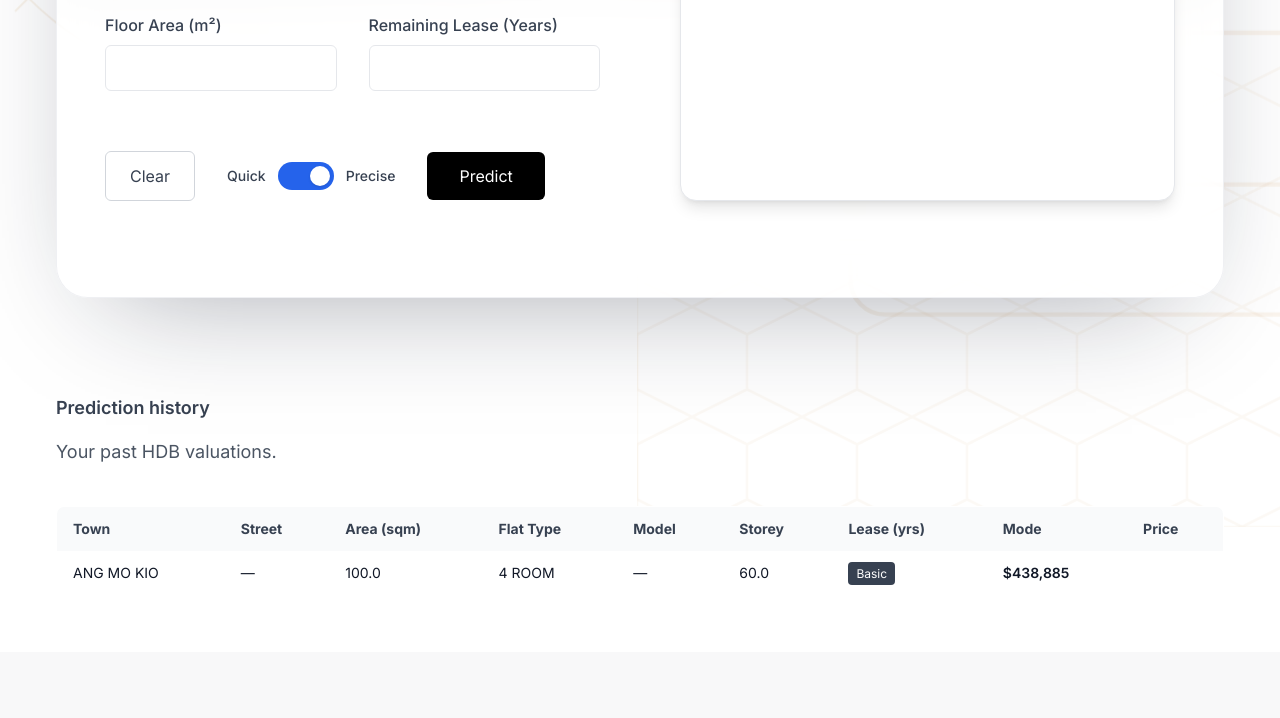
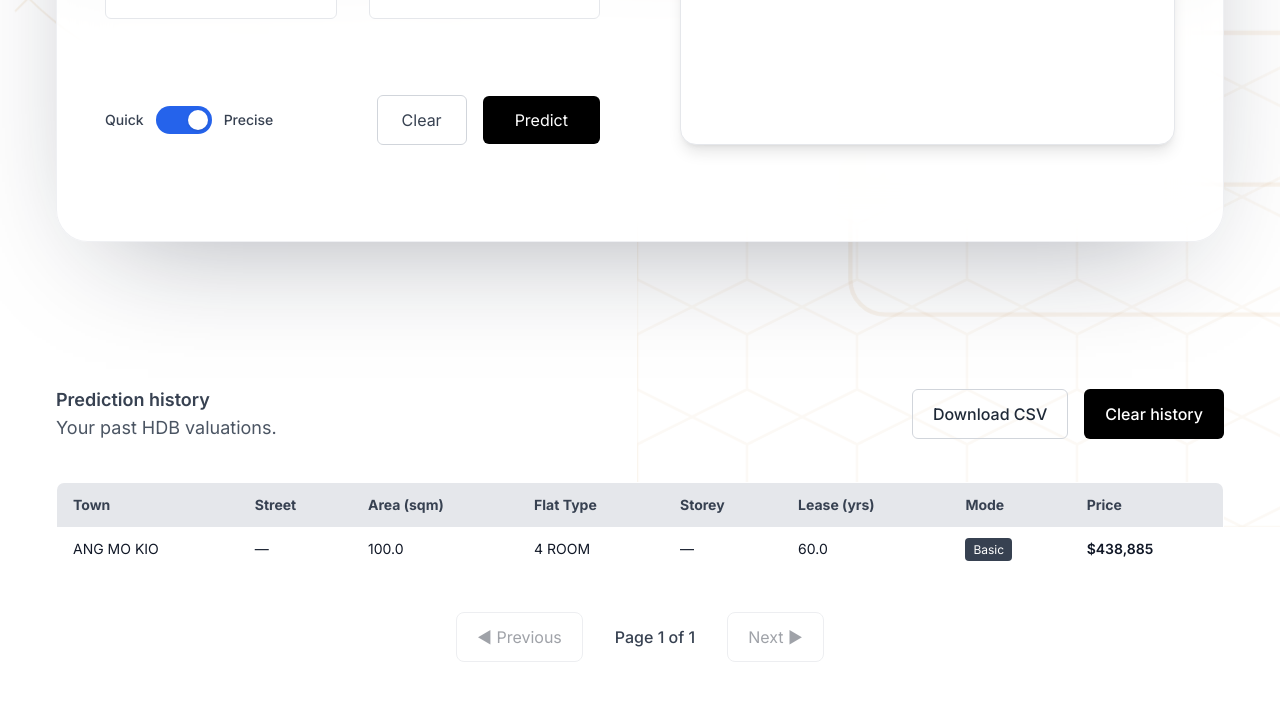
Before and after one commit to 4ndrrw/HDB-Price-Predictor, a Flask app: page /predict in a window 1280 px wide. Shown: the part 801-1519 px from the top of the page. Before the commit the page ends 1386 px from the top, so only its background shows below. Run offline with Flask 3, Linux system fonts and the light colour scheme; a user stored in the database is signed in; data comes from the database, SQL or seed files in the repository; both versions use the stored data as it was after the commit; parts of the project's set-up code (start-up, migrations or seed data) failed here and were passed over; some libraries are stand-ins or nearby versions.

Commit message:
Made a few layout changes on pred page

```diff
--- a/app/templates/layout.html
+++ b/app/templates/layout.html
@@ -1,6 +1,7 @@
 <!DOCTYPE html>
 <html lang="en">
 <style>[x-cloak] { display: none !important; }</style>
+<script defer src="https://unpkg.com/alpinejs@3.12.0/dist/cdn.min.js"></script>
 <head>
   <meta charset="UTF-8">
   <title>{{ title or "Property Price ML" }}</title>
@@ -173,7 +174,7 @@
 
 
   <!-- PAGE CONTENT -->
-  <main class="max-w-[90rem] mx-auto px-8 py-14">
+  <main class="max-w-[95rem] mx-auto px-8 py-14">
     {% block content %}{% endblock %}
   </main>
 
--- a/app/templates/predict.html
+++ b/app/templates/predict.html
@@ -139,7 +139,7 @@
 <!-- ============================================================
      UNIFIED HERO CARD
 =============================================================== -->
-<section class="relative max-w-[90rem] mx-auto mt-24 px-6">
+<section class="relative max-w-[90rem] mx-auto mt-6 px-6">
 
   <div class="relative rounded-[32px] bg-white/70 backdrop-blur-xl
               border border-gray-200/60 shadow-[0_40px_120px_-50px_rgba(15,23,42,0.4)]
@@ -193,7 +193,6 @@
             </div>
 
             <!-- TOWN (BASIC MODE ONLY, ALPINE SEARCH DROPDOWN) -->
-            <script defer src="https://unpkg.com/alpinejs@3.12.0/dist/cdn.min.js"></script>
             <div class="space-y-2 basic-only relative" x-data="hdbTownSelect()" @click.outside="open = false">
               <label class="text-base font-medium text-gray-700">Town</label>
 
@@ -328,17 +327,12 @@
           </div>
 
           <!-- =====================================================
-              ACTION BAR — CLEAR • TOGGLE • PREDICT
+              ACTION BAR — SWITCH (LEFT) • BUTTONS (RIGHT)
           ====================================================== -->
-          <div class="flex items-center gap-8 pt-6">
+          <div class="quick-only h-20"></div>
+          <div class="flex justify-between items-center pt-10">
 
-            <!-- CLEAR BUTTON -->
-            <button type="reset"
-              class="px-6 py-3 rounded-md border border-gray-300 text-gray-700 hover:bg-gray-50">
-              Clear
-            </button>
-
-            <!-- MODE TOGGLE -->
+            <!-- LEFT: Quick / Precise Mode Toggle -->
             <div class="flex items-center gap-3 select-none">
               <span class="text-sm font-medium text-gray-700">Quick</span>
 
@@ -355,11 +349,18 @@
               <span class="text-sm font-medium text-gray-700">Precise</span>
             </div>
 
-            <!-- SINGLE PREDICT BUTTON -->
+            <!-- RIGHT: Buttons -->
+            <div class="flex items-center gap-4">
+              <button type="reset"
+                class="px-6 py-3 rounded-md border border-gray-300 text-gray-700 hover:bg-gray-50">
+                Clear
+              </button>
+
               <button type="submit" id="predictBtn"
                       class="px-8 py-3 bg-black text-white rounded-md hover:bg-gray-900 transition">
                 Predict
               </button>
+            </div>
 
           </div>
 
@@ -403,24 +404,59 @@
 <!-- ============================================================
      HISTORY SECTION
 =============================================================== -->
-<section class="max-w-[90rem] mx-auto mt-24 px-6 space-y-10">
+<section class="max-w-[90rem] mx-auto mt-36 px-6 space-y-10">
 
   {% if user_logged_in %}
-    <div class="flex flex-col gap-4">
+
+    <!-- TITLE + BUTTONS IN SAME ROW -->
+    <div class="flex items-center justify-between">
+
+      <!-- LEFT — TITLES -->
+      <div>
         <p class="text-lg font-semibold text-gray-700">Prediction history</p>
         <p class="text-lg text-gray-600">Your past HDB valuations.</p>
       </div>
 
+      <!-- RIGHT — BUTTONS -->
       {% if records and records|length > 0 %}
+      <div class="flex items-center gap-4">
+
+        <!-- CSV EXPORT BUTTON -->
+        <button id="downloadCsv"
+          class="px-5 py-3 rounded-md border border-gray-300 text-base font-medium text-gray-800
+                 hover:bg-gray-100 hover:-translate-y-0.5 active:scale-[0.97] transition">
+          Download CSV
+        </button>
+
+        <!-- CLEAR HISTORY BUTTON -->
+        <a href="/clear_history"
+          class="px-5 py-3 rounded-md text-base font-medium
+                 bg-black text-white border border-transparent
+                 hover:bg-gray-900 hover:-translate-y-0.5
+                 active:scale-[0.97] transition">
+          Clear history
+        </a>
+
+      </div>
+      {% endif %}
+
+    </div>
+
+
+    <!-- TABLE + PAGINATION -->
+    {% if records and records|length > 0 %}
+
+      <!-- TABLE WRAPPER -->
       <div class="overflow-x-auto mt-6">
         <table class="min-w-full bg-white border border-gray-200 rounded-lg overflow-hidden">
-          <thead class="bg-gray-50 text-gray-700 text-sm">
+
+          <!-- HEADER -->
+          <thead class="bg-gray-200 text-gray-700 text-sm">
             <tr>
               <th class="px-4 py-3 text-left">Town</th>
               <th class="px-4 py-3 text-left">Street</th>
               <th class="px-4 py-3 text-left">Area (sqm)</th>
               <th class="px-4 py-3 text-left">Flat Type</th>
-              <th class="px-4 py-3 text-left">Model</th>
               <th class="px-4 py-3 text-left">Storey</th>
               <th class="px-4 py-3 text-left">Lease (yrs)</th>
               <th class="px-4 py-3 text-left">Mode</th>
@@ -428,45 +464,52 @@
             </tr>
           </thead>
 
-          <tbody class="divide-y divide-gray-200 text-sm">
-            {% for r in records %}
-            <tr>
-              <td class="px-4 py-3">{{ r.town }}</td>
+          <!-- BODY (JS fills this) -->
+          <tbody id="historyBody" class="divide-y divide-gray-200 text-sm"></tbody>
 
-              <td class="px-4 py-3">
-                {% if r.mode == "precise" %} {{ r.street_name }} {% else %} — {% endif %}
-              </td>
-
-              <td class="px-4 py-3">{{ r.floor_area_sqm }}</td>
-              <td class="px-4 py-3">{{ r.flat_type }}</td>
-
-              <td class="px-4 py-3">
-                {% if r.mode == "precise" %} {{ r.storey_range }} {% else %} — {% endif %}
-              </td>
-
-              <td class="px-4 py-3">{{ r.remaining_lease }}</td>
-
-              <td class="px-4 py-3">
-                {% if r.mode == "precise" %}
-                  <span class="px-2 py-1 text-xs bg-black text-white rounded">Precise</span>
-                {% else %}
-                  <span class="px-2 py-1 text-xs bg-gray-700 text-white rounded">Basic</span>
-                {% endif %}
-              </td>
-
-              <td class="px-4 py-3 font-semibold text-gray-900">
-                {{ "${:,.0f}".format(r.predicted_price|float) if r.predicted_price is not none else "N/A" }}
-              </td>
-            </tr>
-            {% endfor %}
-          </tbody>
         </table>
       </div>
 
+      <!-- PAGINATION -->
+      <div class="flex justify-center items-center gap-8 mt-6 text-base">
+
+        <button id="prevPage"
+          class="px-5 py-3 rounded-lg border border-gray-300 bg-white hover:bg-gray-100
+                 transition disabled:opacity-40 disabled:cursor-not-allowed">
+          ◀ Previous
+        </button>
+
+        <div id="pageLabel" class="text-gray-700 font-medium"></div>
+
+        <button id="nextPage"
+          class="px-5 py-3 rounded-lg border border-gray-300 bg-white hover:bg-gray-100
+                 transition disabled:opacity-40 disabled:cursor-not-allowed">
+          Next ▶
+        </button>
+
+      </div>
+
     {% else %}
-      <p class="text-gray-500 mt-4">No previous predictions yet.</p>
+      <p class="text-gray-500 mt-4">
+        No predictions yet. Use the form above to generate your first estimate.
+      </p>
     {% endif %}
+
+  {% else %}
+
+    <!-- LOGGED OUT VIEW -->
+    <div class="rounded-xl border border-gray-200 bg-white/60 backdrop-blur p-12
+                text-center space-y-6">
+      <p class="text-gray-600 text-lg">Log in to view your prediction history.</p>
+      <a href="/login"
+         class="inline-block px-7 py-3 rounded-md bg-black text-white text-base font-medium
+                hover:bg-gray-900 transition active:scale-[0.97]">
+        Sign in
+      </a>
+    </div>
+
   {% endif %}
+
 </section>
 
 
@@ -576,12 +619,19 @@ function storeySelect() {
 
         preciseEls.forEach(el => el.classList.remove("hidden"));
         basicEls.forEach(el => el.classList.add("hidden"));
+
+        // Hide quick spacer
+        document.querySelectorAll(".quick-only").forEach(el => el.classList.add("hidden"));
+
       } else {
         modeToggle.checked = false;
         modeField.value = "basic";
 
         preciseEls.forEach(el => el.classList.add("hidden"));
         basicEls.forEach(el => el.classList.remove("hidden"));
+
+        // Show quick spacer
+        document.querySelectorAll(".quick-only").forEach(el => el.classList.remove("hidden"));
       }
     }
 
@@ -597,158 +647,105 @@ function storeySelect() {
 
 
 
-{% if user_logged_in %}
 <!-- ============================================================
     PAGINATION + SORT SCRIPT + CSV EXPORT (ONLY WHEN LOGGED IN)
 =============================================================== -->
+{% if user_logged_in %}
 <script>
 document.addEventListener("DOMContentLoaded", () => {
 
-  // -------------------------------
-  // 1. Load rows from backend
-  // -------------------------------
+  // ------------------------------------------
+  // 1) BUILD CLEAN ROW OBJECTS FROM BACKEND
+  // ------------------------------------------
   let rows = [
     {% for r in records %}
       {
-        real_id: {{ r.id }},
-        display_id: null,
-        property_type: "{{ r.property_type }}",
-        bedrooms: "{{ r.bedrooms }}",
-        bathrooms: "{{ r.bathrooms }}",
-        size: "{{ r.size }}",
-        postcode: "{{ r.postcode }}",
-        area: "{{ r.area }}",   // <-- ADDED
-        price_raw: {% if r.predicted_price is not none %}{{ r.predicted_price }}{% else %}null{% endif %},
-        price_display: {{ "${:,.2f}".format(r.predicted_price) if r.predicted_price is not none else "N/A" }}
+        town: "{{ r.town }}",
+        street: "{{ r.street_name if r.street_name else '' }}",
+        area: "{{ r.floor_area_sqm }}",
+        flat_type: "{{ r.flat_type }}",
+        storey: "{{ r.storey_range if r.mode == 'precise' else '' }}",
+        lease: "{{ r.remaining_lease }}",
+        mode: "{{ r.mode }}",
+        price_raw: {{ r.predicted_price if r.predicted_price is not none else "null" }},
+        price_display: "{{ '${:,.0f}'.format(r.predicted_price|float) if r.predicted_price else '—' }}"
       },
     {% endfor %}
   ];
 
-  // -------------------------------
-  // 2. Sort by real DB id ASC
-  // -------------------------------
-  rows.sort((a, b) => a.real_id - b.real_id);
+  // ------------------------------------------
+  // PAGINATION CONFIG
+  // ------------------------------------------
+  const rowsPerPage = 8;
+  let currentPage = 1;
 
-  // -------------------------------
-  // 3. Assign per-user IDs (1..N)
-  // -------------------------------
-  rows = rows.map((row, i) => ({
-    ...row,
-    display_id: i + 1
-  }));
-
-  // -------------------------------
-  // DOM elements
-  // -------------------------------
-  const tableBody   = document.getElementById("historyBody");
-  const prevBtn     = document.getElementById("prevPage");
-  const nextBtn     = document.getElementById("nextPage");
-  const pageLabel   = document.getElementById("pageLabel");
-  const sortBtn     = document.getElementById("sortIdBtn");
-  const sortIcon    = document.getElementById("sortIcon");
+  // ------------------------------------------
+  // DOM ELEMENTS
+  // ------------------------------------------
+  const tableBody = document.getElementById("historyBody");
+  const prevBtn   = document.getElementById("prevPage");
+  const nextBtn   = document.getElementById("nextPage");
+  const pageLabel = document.getElementById("pageLabel");
   const downloadBtn = document.getElementById("downloadCsv");
 
-  let currentPage = 1;
-  const rowsPerPage = 10;
-  let ascending = true;
-
-  rows.sort((a, b) => a.display_id - b.display_id);
-  sortIcon.style.transform = "rotate(0deg)";
-
-  // -------------------------------
-  // Render table
-  // -------------------------------
+  // ------------------------------------------
+  // RENDER TABLE
+  // ------------------------------------------
   function renderTable() {
     const start = (currentPage - 1) * rowsPerPage;
-    const pageItems = rows.slice(start, start + rowsPerPage);
+    const items = rows.slice(start, start + rowsPerPage);
 
     tableBody.innerHTML = "";
 
-    pageItems.forEach(row => {
+    items.forEach(r => {
       const tr = document.createElement("tr");
-      tr.className = "transition-all duration-200 hover:bg-gray-100/60";
-
       tr.innerHTML = `
-        <td class="px-4 py-3 text-left">${row.display_id}</td>
-        <td class="px-4 py-3 text-center">${row.property_type}</td>
-        <td class="px-4 py-3 text-center">${row.bedrooms}</td>
-        <td class="px-4 py-3 text-center">${row.bathrooms}</td>
-        <td class="px-4 py-3 text-center">${row.size}</td>
-        <td class="px-4 py-3 text-center">${row.postcode}</td>
-        <td class="px-4 py-3 text-center">${row.area}</td>
-        <td class="px-4 py-3 text-center font-semibold font-mono">${row.price_display}</td>
-
-        <td class="px-3 py-3 text-center">
-          <button
-            class="p-2 rounded-full border border-[#d9b582]/40 bg-white hover:bg-[#d9b582]/10 transition group"
-            data-prop="${row.property_type}"
-            data-bed="${row.bedrooms}"
-            data-bath="${row.bathrooms}"
-            data-size="${row.size}"
-            data-post="${row.postcode}"
-            data-area="${row.area}"
-            onclick="refillForm(this)"
-          >
-            <svg xmlns="http://www.w3.org/2000/svg"
-                class="h-5 w-5 text-[#d9b582] group-hover:text-black transition"
-                fill="none" viewBox="0 0 24 24" stroke="currentColor" stroke-width="1.8">
-              <path stroke-linecap="round" stroke-linejoin="round"
-                    d="M4.5 9A7.5 7.5 0 0112 4.5c2.1 0 4.1.9 5.5 2.5" />
-              <path stroke-linecap="round" stroke-linejoin="round"
-                    d="M19.5 15A7.5 7.5 0 0112 19.5c-2.1 0-4.1-.9-5.5-2.5" />
-              <path stroke-linecap="round" stroke-linejoin="round"
-                    d="M4 4v5h5" />
-              <path stroke-linecap="round" stroke-linejoin="round"
-                    d="M20 20v-5h-5" />
-            </svg>
-          </button>
+        <td class="px-4 py-3">${r.town}</td>
+        <td class="px-4 py-3">${r.street || "—"}</td>
+        <td class="px-4 py-3">${r.area}</td>
+        <td class="px-4 py-3">${r.flat_type}</td>
+        <td class="px-4 py-3">${r.storey || "—"}</td>
+        <td class="px-4 py-3">${r.lease}</td>
+        <td class="px-4 py-3">
+          ${r.mode === "precise"
+            ? '<span class="px-2 py-1 text-xs bg-black text-white rounded">Precise</span>'
+            : '<span class="px-2 py-1 text-xs bg-gray-700 text-white rounded">Basic</span>'}
         </td>
+        <td class="px-4 py-3 font-semibold">${r.price_display}</td>
       `;
       tableBody.appendChild(tr);
     });
 
-    updatePagination();
+    updatePaginationControls();
   }
 
-  // -------------------------------
-  // Pagination controls
-  // -------------------------------
-  function updatePagination() {
+  // ------------------------------------------
+  // PAGINATION BUTTON STATE
+  // ------------------------------------------
+  function updatePaginationControls() {
     const totalPages = Math.ceil(rows.length / rowsPerPage);
     pageLabel.textContent = `Page ${currentPage} of ${totalPages}`;
     prevBtn.disabled = currentPage === 1;
     nextBtn.disabled = currentPage === totalPages;
   }
 
-  prevBtn.onclick = () => { currentPage--; renderTable(); };
-  nextBtn.onclick = () => { currentPage++; renderTable(); };
+  prevBtn.addEventListener("click", () => {
+    currentPage--;
+    renderTable();
+  });
 
-  // -------------------------------
-  // Sorting (by display_id)
-  // -------------------------------
-  sortBtn.onclick = () => {
-    ascending = !ascending;
+  nextBtn.addEventListener("click", () => {
+    currentPage++;
+    renderTable();
+  });
 
-    rows.sort((a, b) =>
-      ascending ? a.display_id - b.display_id : b.display_id - a.display_id
-    );
-
-    currentPage = 1;
-    sortIcon.style.transform = ascending ? "rotate(0deg)" : "rotate(180deg)";
-    sortIcon.style.transition = "transform 0.25s ease";
-
-    renderTable();
-  };
-
-  // -------------------------------
-  // CSV Download
-  // -------------------------------
-  downloadBtn.onclick = () => {
-    let csv = "Real ID,Display ID,Property Type,Bedrooms,Bathrooms,Size,Postcode,Predicted Price\n";
-
+  // ------------------------------------------
+  // CSV EXPORT
+  // ------------------------------------------
+  downloadBtn.addEventListener("click", () => {
+    let csv = "Town,Street,Area,Flat Type,Storey,Lease,Mode,Price\n";
     rows.forEach(r => {
-      const price = r.price_raw !== null ? r.price_raw.toFixed(2) : "";
-      csv += `${r.real_id},${r.display_id},${r.property_type},${r.bedrooms},${r.bathrooms},${r.size},${r.postcode},${price}\n`;
+      csv += `${r.town},${r.street},${r.area},${r.flat_type},${r.storey},${r.lease},${r.mode},${r.price_raw}\n`;
     });
 
     const blob = new Blob([csv], { type: "text/csv" });
@@ -756,17 +753,20 @@ document.addEventListener("DOMContentLoaded", () => {
 
     const a = document.createElement("a");
     a.href = url;
-    a.download = "predictions.csv";
+    a.download = "hdb_predictions.csv";
     a.click();
 
     URL.revokeObjectURL(url);
-  };
+  });
 
-  // Initial render
+  // ------------------------------------------
+  // INITIAL RENDER
+  // ------------------------------------------
   renderTable();
 
 });
 </script>
+{% endif %}
 
 
 <!-- ============================================================
@@ -809,7 +809,4 @@ function refillForm(btn) {
     window.history.replaceState({}, "", cleanUrl);
   }
 </script>
-
-
-{% endif %}
 {% endblock %}
```
Also changed, not shown: prediction_history.db. Lines whose indentation alone changed are shown as unchanged.
